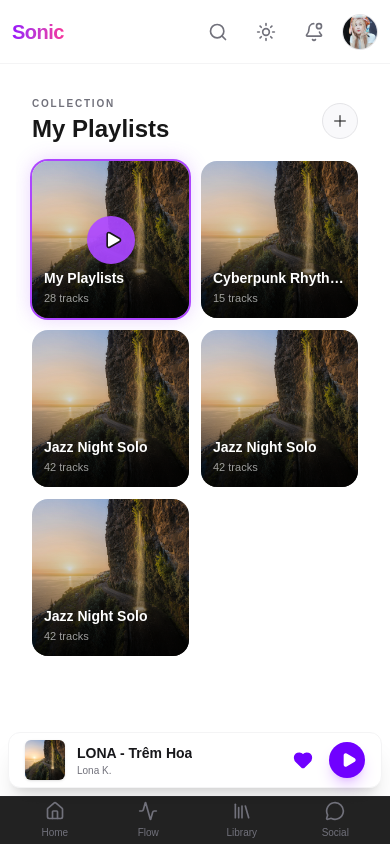
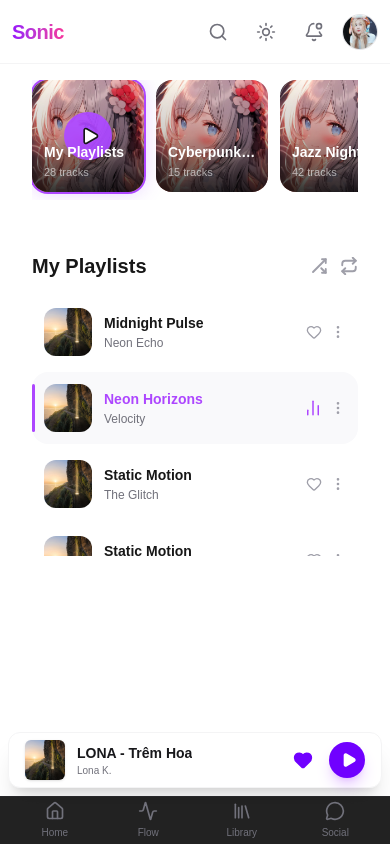
Before and after one commit to meow2904/music-fe, a Next.js app: page /playlists in a window 390 px wide. Built offline with nearby package versions, Linux system fonts and the light colour scheme.

Commit message:
updating playlist

```diff
--- a/src/app/playlists/page.tsx
+++ b/src/app/playlists/page.tsx
@@ -1,41 +1,8 @@
 "use client";
-import { useState } from "react";
-import { SidebarPlaylists } from "@/components/pages/playlist/sidebar-playlist";
-import { PlaylistDetail } from "@/components/pages/playlist/playlist-detail";
-import { PlaylistMobileView } from "@/components/pages/playlist/playlist-mobile-view";
-import { PLAYLISTS } from "@/data/playlist";
+import PlaylistPage from "@/components/pages/playlist/playlist-page";
 
-export default function PlaylistPage() {
-    const [activePlaylistId, setActivePlaylistId] = useState(PLAYLISTS[0].id);
-    const activePlaylist = PLAYLISTS.find(p => p.id === activePlaylistId) || PLAYLISTS[0];
-
+export default function Page() {
     return (
-        <div className="flex h-full bg-background text-foreground transition-colors">
-            {/* MOBILE layout: full-width single-column */}
-            <div className="flex flex-col w-full sm:hidden overflow-y-auto pb-32">
-                <PlaylistMobileView
-                    playlists={PLAYLISTS}
-                    activeId={activePlaylistId}
-                    onSelect={setActivePlaylistId}
-                    activePlaylist={activePlaylist}
-                />
-            </div>
-
-            {/* DESKTOP layout: sidebar + detail */}
-            <div className="hidden sm:flex w-full h-full">
-                {/* Cột trái: Danh sách Playlist */}
-                <div className="w-[280px] flex flex-col shrink-0 relative z-10">
-                    <SidebarPlaylists
-                        activeId={activePlaylistId}
-                        onSelect={setActivePlaylistId}
-                    />
-                </div>
-
-                {/* Cột phải: Chi tiết Playlist */}
-                <div className="flex-1 overflow-y-auto">
-                    <PlaylistDetail playlist={activePlaylist} />
-                </div>
-            </div>
-        </div>
+        <PlaylistPage />
     );
 }
--- a/src/components/pages/playlist/playlist-mobile-view.tsx
+++ b/src/components/pages/playlist/playlist-mobile-view.tsx
@@ -1,3 +1,4 @@
+import { useRef } from "react";
 import { Plus, Play, Heart, MoreVertical, BarChart2 } from "lucide-react";
 import { TRACKS } from "@/data/playlist";
 import { cn } from "@/utils/cn";
@@ -11,29 +12,42 @@ interface PlaylistMobileViewProps {
 
 export function PlaylistMobileView({ playlists, activeId, onSelect, activePlaylist }: PlaylistMobileViewProps) {
     const currentPlayingId = 't2';
+    const scrollRef = useRef<HTMLDivElement>(null);
+    const touchStartX = useRef(0);
+    const touchStartY = useRef(0);
+
+    const handleTouchStart = (e: React.TouchEvent) => {
+        touchStartX.current = e.touches[0].clientX;
+        touchStartY.current = e.touches[0].clientY;
+    };
+
+    const handleTouchMove = (e: React.TouchEvent) => {
+        const dx = Math.abs(e.touches[0].clientX - touchStartX.current);
+        const dy = Math.abs(e.touches[0].clientY - touchStartY.current);
+        // Nếu đang scroll ngang thì chặn scroll dọc của parent
+        if (dx > dy) {
+            e.stopPropagation();
+        }
+    };
 
     return (
-        <div className="flex flex-col bg-background min-h-full">
+        <div className="flex flex-col gap-3 bg-background min-h-full overflow-x-hidden">
             {/* ===== SECTION 1: Playlist Collection Grid ===== */}
-            <div className="px-4 pt-4 pb-6">
-                <div className="flex items-center justify-between mb-4">
-                    <div>
-                        <p className="text-[10px] font-bold tracking-[0.18em] text-zinc-500 uppercase">Collection</p>
-                        <h1 className="text-2xl font-black text-foreground mt-0.5">My Playlists</h1>
-                    </div>
-                    <button className="w-9 h-9 flex items-center justify-center rounded-full bg-card border border-zinc-200 dark:border-white/10 text-foreground/70 hover:text-foreground transition">
-                        <Plus size={18} />
-                    </button>
-                </div>
-
+            <div className="px-4 pb-6 ">
                 {/* Playlist card grid */}
-                <div className="grid grid-cols-2 gap-3">
+                <div
+                    ref={scrollRef}
+                    onTouchStart={handleTouchStart}
+                    onTouchMove={handleTouchMove}
+                    className="flex w-full overflow-x-auto overscroll-x-contain gap-3 pb-2" // Thêm w-full và overscroll-x-contain
+                    style={{ WebkitOverflowScrolling: "touch", scrollbarWidth: "none", msOverflowStyle: "none" }}
+                >
                     {playlists.map((pl) => (
                         <div
                             key={pl.id}
                             onClick={() => onSelect(pl.id)}
                             className={cn(
-                                "relative rounded-2xl overflow-hidden cursor-pointer group transition-all",
+                                "relative w-28 h-28 rounded-2xl overflow-hidden cursor-pointer group transition-all shrink-0", // Thêm w-28 h-28 (112px)
                                 activeId === pl.id
                                     ? "ring-2 ring-purple-500 shadow-[0_0_20px_rgba(168,85,247,0.3)]"
                                     : ""
@@ -42,7 +56,7 @@ export function PlaylistMobileView({ playlists, activeId, onSelect, activePlayli
                             <img
                                 src={pl.cover}
                                 alt={pl.name}
-                                className="w-full aspect-square object-cover"
+                                className="w-full h-full object-cover" // Sửa thành w-full h-full
                             />
                             {/* Gradient overlay */}
                             <div className="absolute inset-0 bg-linear-to-t from-black/80 via-black/20 to-transparent" />
@@ -67,7 +81,7 @@ export function PlaylistMobileView({ playlists, activeId, onSelect, activePlayli
             </div>
 
             {/* ===== SECTION 2: Active Playlist Detail ===== */}
-            <div className="flex-1 px-4">
+            <div className="flex-1 px-4 pt-4 ">
                 {/* Playlist Title + action row */}
                 <div className="flex items-center justify-between mb-4">
                     <h2 className="text-xl font-black text-foreground">{activePlaylist.name}</h2>
--- /dev/null
+++ b/src/components/pages/playlist/playlist-page.tsx
@@ -0,0 +1,40 @@
+import { PLAYLISTS } from "@/data/playlist";
+import { PlaylistDetail } from "./playlist-detail";
+import { SidebarPlaylists } from "./sidebar-playlist";
+import { useState } from "react";
+import { PlaylistMobileView } from "./playlist-mobile-view";
+
+export default function PlaylistPage() {
+    const [activePlaylistId, setActivePlaylistId] = useState(PLAYLISTS[0].id);
+    const activePlaylist = PLAYLISTS.find(p => p.id === activePlaylistId) || PLAYLISTS[0];
+
+    return (
+        <div className="flex h-full bg-background text-foreground transition-colors">
+            {/* MOBILE layout: full-width single-column */}
+            <div className="flex flex-col w-full sm:hidden overflow-y-auto pb-32">
+                <PlaylistMobileView
+                    playlists={PLAYLISTS}
+                    activeId={activePlaylistId}
+                    onSelect={setActivePlaylistId}
+                    activePlaylist={activePlaylist}
+                />
+            </div>
+
+            {/* DESKTOP layout: sidebar + detail */}
+            <div className="hidden sm:flex w-full h-full">
+                {/* Cột trái: Danh sách Playlist */}
+                <div className="w-[280px] flex flex-col shrink-0 relative z-10">
+                    <SidebarPlaylists
+                        activeId={activePlaylistId}
+                        onSelect={setActivePlaylistId}
+                    />
+                </div>
+
+                {/* Cột phải: Chi tiết Playlist */}
+                <div className="flex-1 overflow-y-auto">
+                    <PlaylistDetail playlist={activePlaylist} />
+                </div>
+            </div>
+        </div>
+    );
+}
--- a/src/data/playlist.ts
+++ b/src/data/playlist.ts
@@ -38,15 +38,33 @@ export const playList = [
 
 // mockData.ts
 export const PLAYLISTS = [
-    { id: '1', name: 'My Playlists', tracks: 28, duration: '2.5h', cover: '/sun.jpg' },
-    { id: '2', name: 'Cyberpunk Rhythms', tracks: 15, duration: '1.2h', cover: '/sun.jpg' },
-    { id: '3', name: 'Jazz Night Solo', tracks: 42, duration: '4h', cover: '/sun.jpg' },
-    { id: '4', name: 'Jazz Night Solo', tracks: 42, duration: '4h', cover: '/sun.jpg' },
-    { id: '5', name: 'Jazz Night Solo', tracks: 42, duration: '4h', cover: '/sun.jpg' },
+    { id: '1', name: 'My Playlists', tracks: 28, duration: '2.5h', cover: '/girl_smile_kimono.jpg' },
+    { id: '2', name: 'Cyberpunk Rhythms', tracks: 15, duration: '1.2h', cover: '/girl_smile_kimono.jpg' },
+    { id: '3', name: 'Jazz Night Solo', tracks: 42, duration: '4h', cover: '/girl_smile_kimono.jpg' },
+    { id: '4', name: 'Jazz Night Solo', tracks: 42, duration: '4h', cover: '/girl_smile_kimono.jpg' },
+    { id: '5', name: 'Jazz Night Solo', tracks: 42, duration: '4h', cover: '/girl_smile_kimono.jpg' },
+    { id: '6', name: 'Jazz Night Solo', tracks: 42, duration: '4h', cover: '/girl_smile_kimono.jpg' },
+    { id: '7', name: 'Jazz Night Solo', tracks: 42, duration: '4h', cover: '/girl_smile_kimono.jpg' },
+    { id: '8', name: 'Jazz Night Solo', tracks: 42, duration: '4h', cover: '/girl_smile_kimono.jpg' },
+    { id: '9', name: 'Jazz Night Solo', tracks: 42, duration: '4h', cover: '/girl_smile_kimono.jpg' },
+    { id: '10', name: 'Jazz Night Solo', tracks: 42, duration: '4h', cover: '/girl_smile_kimono.jpg' },
+    { id: '11', name: 'Jazz Night Solo', tracks: 42, duration: '4h', cover: '/girl_smile_kimono.jpg' },
+    { id: '12', name: 'Jazz Night Solo', tracks: 42, duration: '4h', cover: '/girl_smile_kimono.jpg' },
+    { id: '13', name: 'Jazz Night Solo', tracks: 42, duration: '4h', cover: '/girl_smile_kimono.jpg' },
+    { id: '14', name: 'Jazz Night Solo', tracks: 42, duration: '4h', cover: '/girl_smile_kimono.jpg' },
 ];
 
 export const TRACKS = [
     { id: 't1', title: 'Midnight Pulse', artist: 'Neon Echo', album: 'Synthetic Dreams', date: '2 days ago', time: '4:12', cover: '/sun.jpg' },
     { id: 't2', title: 'Neon Horizons', artist: 'Velocity', album: 'Digital Landscapes', date: '5 days ago', time: '3:45', cover: '/sun.jpg' },
     { id: 't3', title: 'Static Motion', artist: 'The Glitch', album: 'Low Fidelity', date: '1 week ago', time: '5:02', cover: '/sun.jpg' },
+    { id: 't4', title: 'Static Motion', artist: 'The Glitch', album: 'Low Fidelity', date: '1 week ago', time: '5:02', cover: '/sun.jpg' },
+    { id: 't5', title: 'Static Motion', artist: 'The Glitch', album: 'Low Fidelity', date: '1 week ago', time: '5:02', cover: '/sun.jpg' },
+    { id: 't6', title: 'Static Motion', artist: 'The Glitch', album: 'Low Fidelity', date: '1 week ago', time: '5:02', cover: '/sun.jpg' },
+    { id: 't8', title: 'Static Motion', artist: 'The Glitch', album: 'Low Fidelity', date: '1 week ago', time: '5:02', cover: '/sun.jpg' },
+    { id: 't9', title: 'Static Motion', artist: 'The Glitch', album: 'Low Fidelity', date: '1 week ago', time: '5:02', cover: '/sun.jpg' },
+    { id: 't10', title: 'Static Motion', artist: 'The Glitch', album: 'Low Fidelity', date: '1 week ago', time: '5:02', cover: '/sun.jpg' },
+    { id: 't11', title: 'Static Motion', artist: 'The Glitch', album: 'Low Fidelity', date: '1 week ago', time: '5:02', cover: '/sun.jpg' },
+    { id: 't12', title: 'Static Motion', artist: 'The Glitch', album: 'Low Fidelity', date: '1 week ago', time: '5:02', cover: '/sun.jpg' },
+    { id: 't13', title: 'Static Motion', artist: 'The Glitch', album: 'Low Fidelity', date: '1 week ago', time: '5:02', cover: '/sun.jpg' },
 ];
```
Also changed, not shown: public/girl_smile_kimono.jpg (added).
